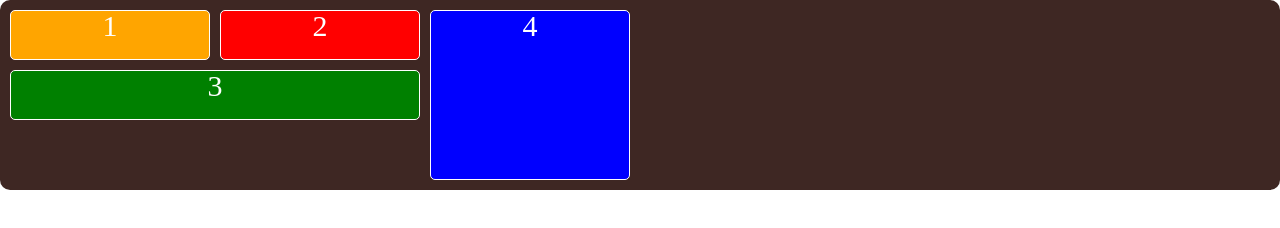
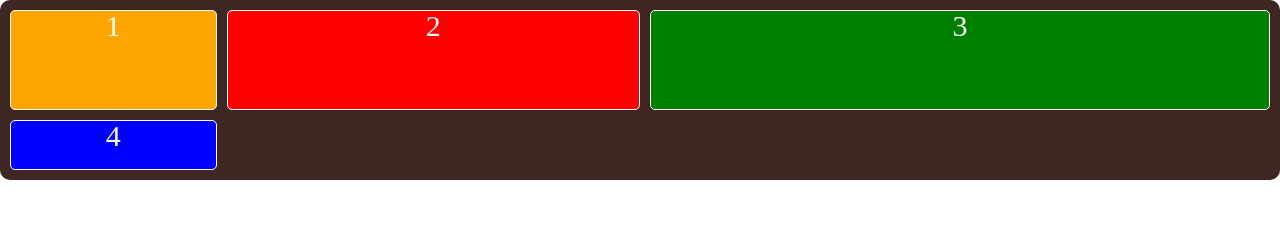
Before and after one commit to molnarde89/grid1, a plain HTML site: page index.html in a window 1280 px wide. Drawn offline with nearby package versions, Linux system fonts and the light colour scheme.

Commit message:
2feladat

```diff
--- a/main.css
+++ b/main.css
@@ -1,7 +1,7 @@
 .container {
   display: grid;
-  grid-template-columns: 200px 200px 200px;
-  grid-template-rows: 50px 50px 50px;
+  grid-template-columns: 1fr 2fr 3fr; /* oszlopok */
+  grid-template-rows: 100px 50px; /* sorok */
   grid-gap: 10px;
   background-color: #3e2723;
   padding: 10px;
@@ -25,14 +25,14 @@
 }
 
 .item-3 {
-  grid-column-start: 1;
-  grid-column-end: 3;
+ /* grid-column-start: 1;
+  grid-column-end: 3; */
   background-color: green;
 }
 
 .item-4 {
-  grid-column-start: 3;
+ /* grid-column-start: 3;
   grid-row-start: 1;
-  grid-row-end: 4;
+  grid-row-end: 4; */
   background-color: blue;
 }
```
